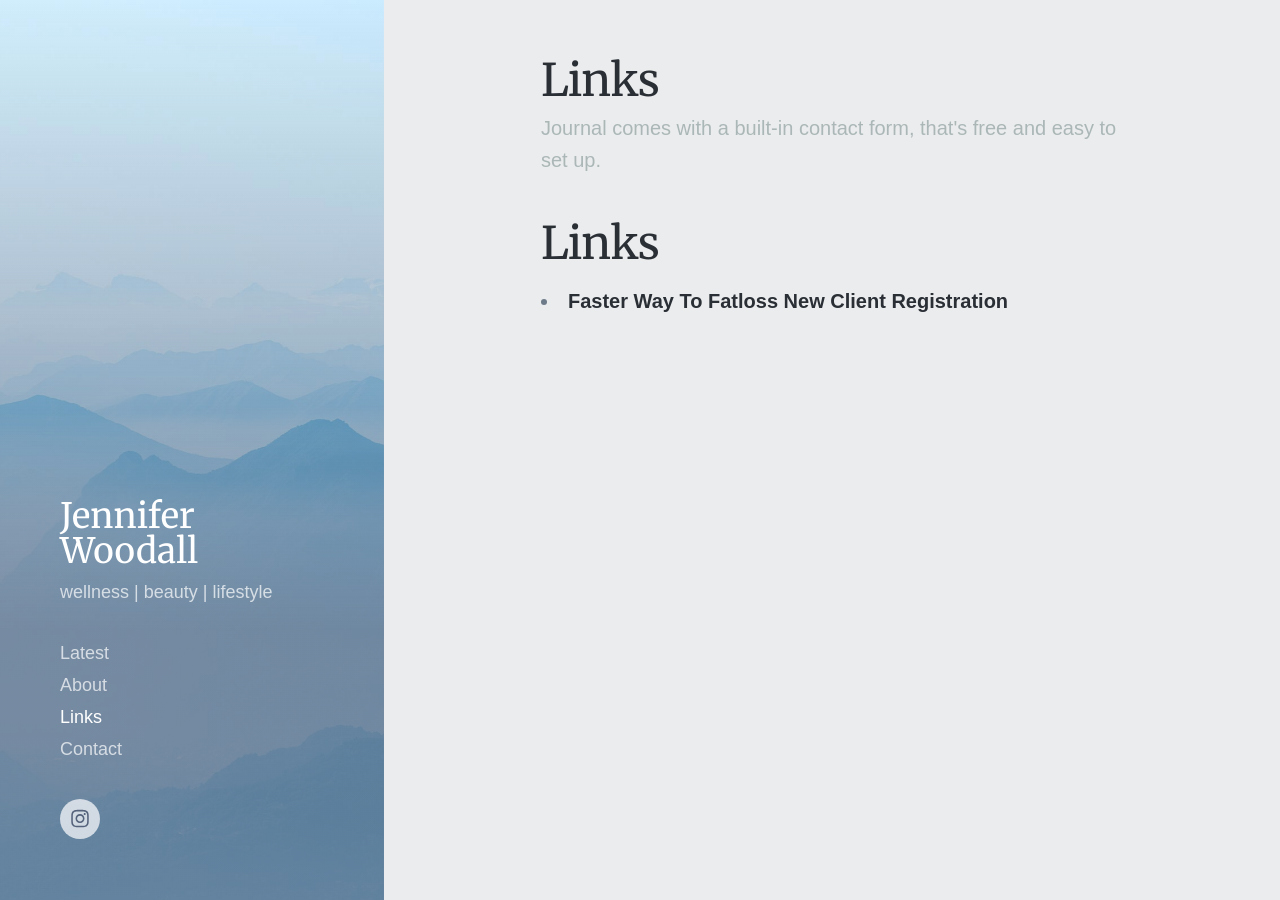
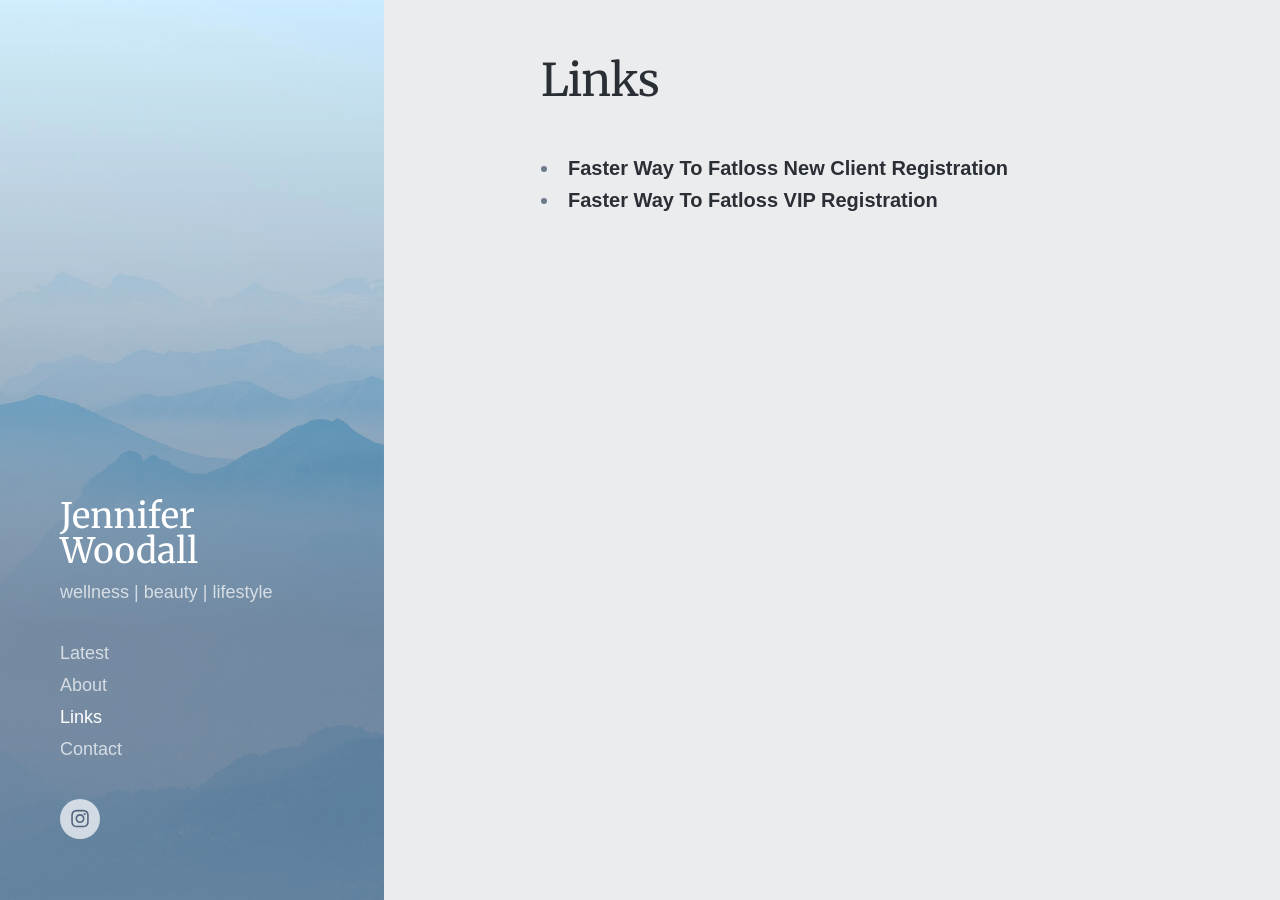
Before and after one commit to scottwoodall/jenniferwoodall.com, a Jekyll site: the page built from _pages/links.md, in a window 1280 px wide and 900 px high. Built offline with Jekyll 4.4.1, drawn with Linux system fonts in a browser that asks for light colours; nearby versions of some CDN libraries; some web fonts are replaced.

Commit message:
added FWTFL VIP link

```diff
--- a/_pages/links.md
+++ b/_pages/links.md
@@ -1,9 +1,8 @@
 ---
 title: Links
-subtitle: Journal comes with a built-in contact form, that's free and easy to set up.
 description: A stunning personal blog Jekyll theme with an image-focused design.
 featured_image: /images/demo/demo-portrait.jpg
 ---
 
-## Links
 * [Faster Way To Fatloss New Client Registration](https://www.fasterwaycoach.com/#jenniferwoodall)
+* [Faster Way To Fatloss VIP Registration](https://www.fasterwaycoach.com/womens-vip#jenniferwoodall)
```
